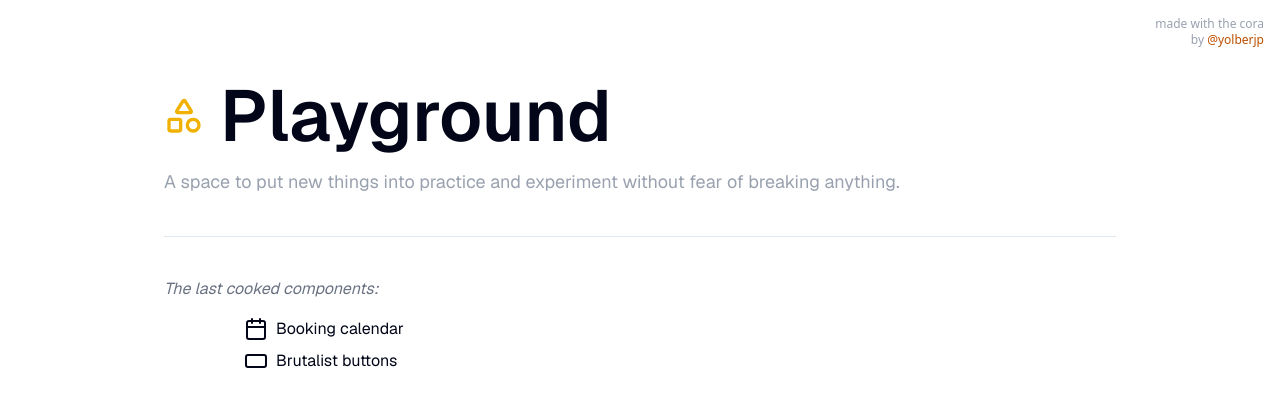
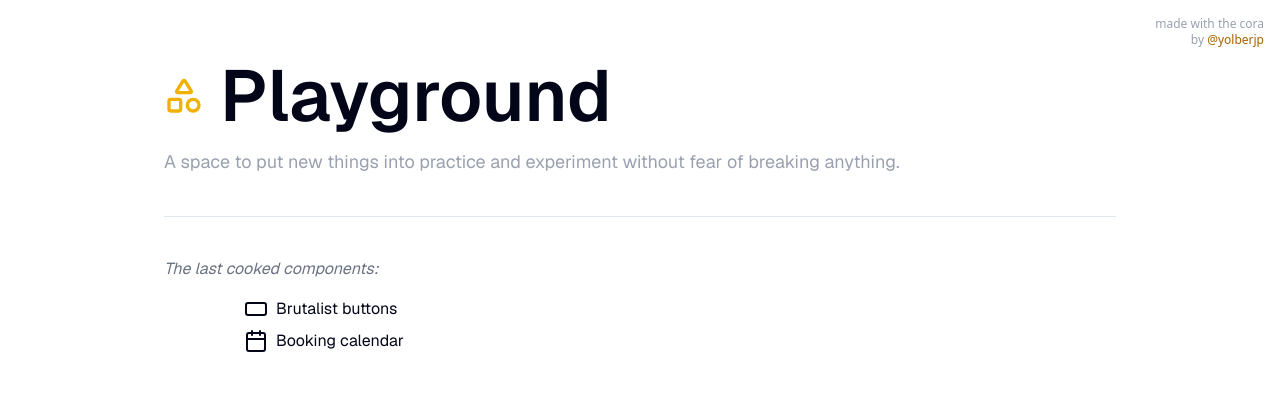
Before and after one commit to yolberjp/playground, a Next.js app: page / in a window 1280 px wide. Shown: the top 406 px of the page. Built offline with nearby package versions, Linux system fonts and the light colour scheme.

Commit message:
fix: Update link styles and adjust padding on home page; change text color in layout footer

```diff
--- a/app/layout.tsx
+++ b/app/layout.tsx
@@ -34,7 +34,7 @@ export default function RootLayout({
         className={`${geistSans.variable} ${geistMono.variable} antialiased`}
       >
         <div className="fixed top-4 left-1/2 -translate-x-1/2 md:left-auto md:right-4 md:translate-x-0 text-xs text-gray-400 text-center md:text-right">
-          made with the cora <br /> by <a href="https://www.linkedin.com/in/yolberjp/" className="text-amber-700 hover:text-amber-800 transition-colors">@yolberjp</a>
+          made with the cora <br /> by <a href="https://www.linkedin.com/in/yolberjp/" className="text-yellow-700 hover:text-yellow-800 transition-colors">@yolberjp</a>
         </div>
         <main className="max-w-6xl m-auto px-5">
           {children}
--- a/app/page.tsx
+++ b/app/page.tsx
@@ -4,20 +4,20 @@ import Link from "next/link";
 
 const links = [
   {
+    href: "/brutalist-buttons",
+    label: "Brutalist buttons",
+    icon: <RectangleHorizontal />
+  },
+  {
     href: "/booking-calendar",
     label: "Booking calendar",
     icon: <Calendar />
-  },
-  {
-    href: "/brutalist-buttons",
-    label: "Brutalist buttons",
-    icon: <RectangleHorizontal />
   },
 ];
 
 export default function Home() {
   return (
-    <div className="flex flex-col pb-20 gap-10 py-20 px-10 sm:px-20 font-[family-name:var(--font-geist-sans)]">
+    <div className="flex flex-col pb-20 gap-10 py-15 px-10 sm:px-20 font-[family-name:var(--font-geist-sans)]">
       <header className="space-y-4">
         <div className="flex flex-row sm:gap-4 items-center">
           <Shapes className="h-10 w-10 text-yellow-500"/>
```
